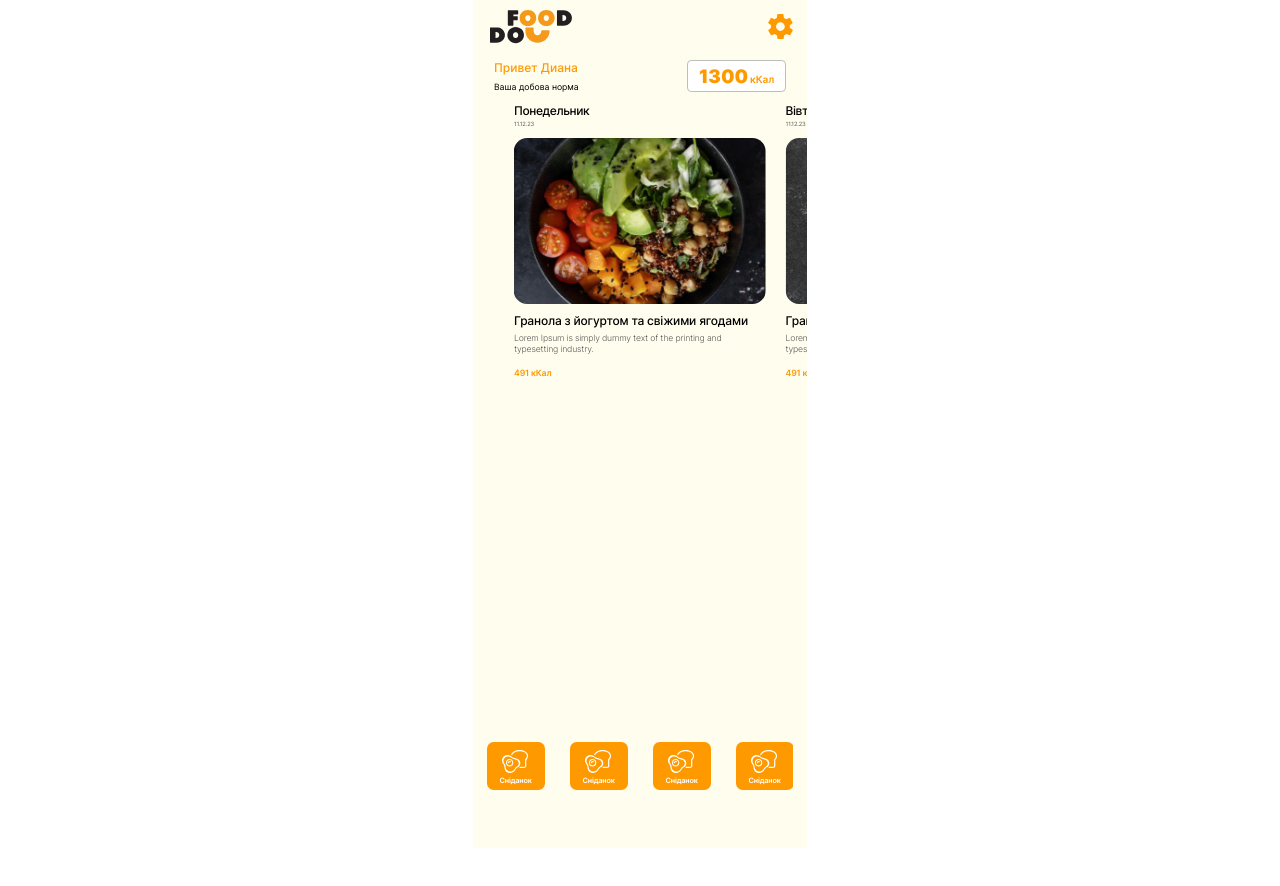
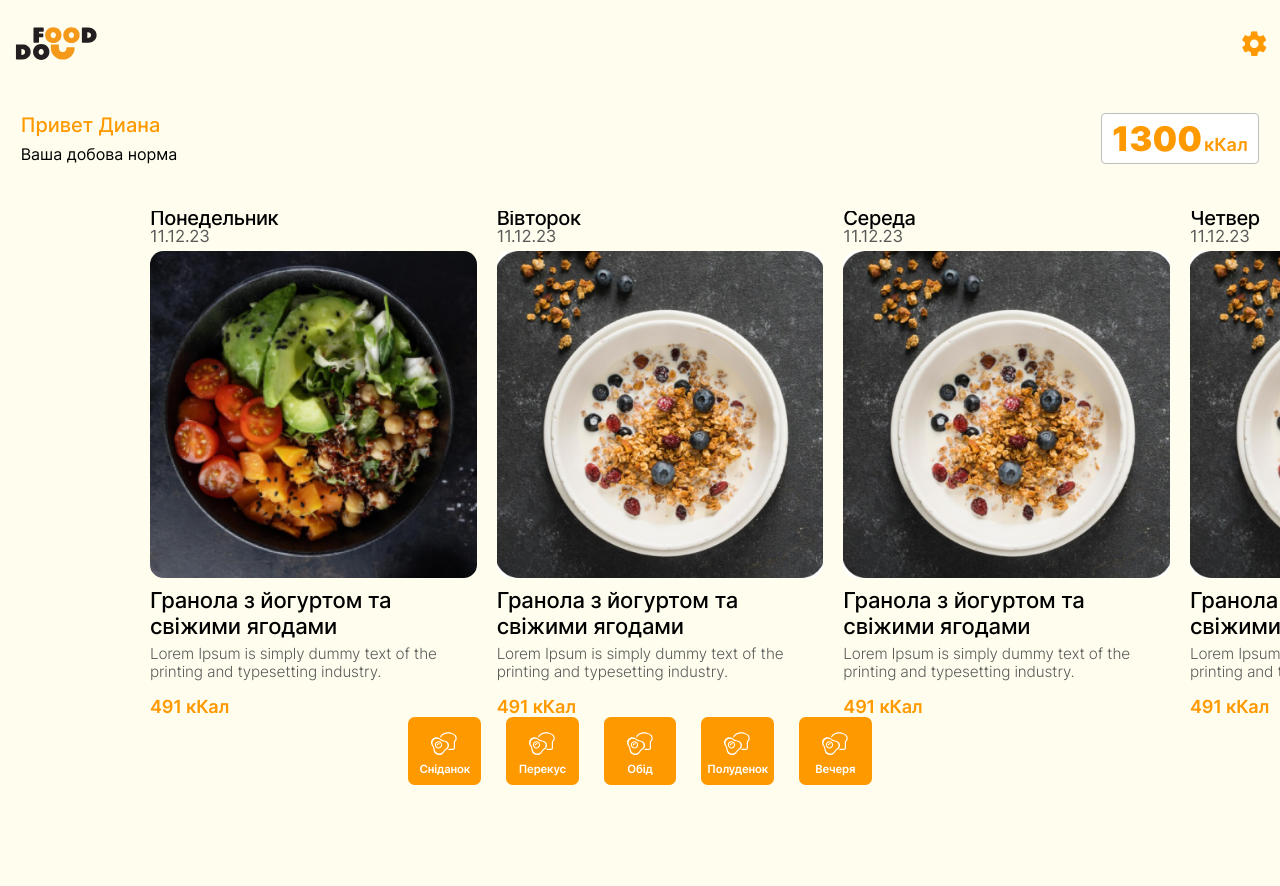
Before and after one commit to Romko04/food, a plain HTML site: page index.html in a window 1280 px wide. Before the commit the page ends 848 px from the top, so only its background shows below. Drawn offline with nearby package versions, Linux system fonts and the light colour scheme.

Commit message:
create a tablet

```diff
--- a/css/style.css
+++ b/css/style.css
@@ -645,17 +645,155 @@ letter-spacing: -0.0255rem;
 }
 
 
-/* @media (max-width: 21.4375rem) {
-    .daily__content{
-         flex-direction: column;
-         gap: 1.0625rem;
-     }
-     .daily__content-right{
-         width: 65%;
-         padding: 0.5rem 1rem;
-     }
+ @media (min-width: 768px) {
+    .wrapper{
+        max-width: 96rem;
+    }
+    .swiper-slide__img-link{
+        height: 49rem;
+    }
+    .swiper-slide{
+        width: 49rem!important;
+    }
+    .swiper__slide-nav{
+        width: 10.9rem!important;
+         height: 10.9rem!important;
+    }
+    .footer__navigation-list__item-link{
+        width: 10.9rem!important;
+         height: 10.9rem!important;
+    }
+    .footer__navigation-list__item{
+        padding: 2.2rem 0;
+    }
+    .header__icon{
+        width: 13rem;
+        height: 6rem;
+    }
+    .header__icon--settings{
+        width: 3.7rem;
+height: 3.8rem;
+    }
+    .nav__wrapper.nav--less .swiper-slide{
+        width: 10.9rem!important;
 
+    }
+    .swiper__icon{
+        /* margin-top: 2rem; */
+        width: 4rem;
+        height: 3.5rem;
+        margin-bottom: 1rem;
+    }
+    .footer__navigation-list__item-value{
+        font-size: 1.7rem;
+    }
+
+
+    .footer{
+        max-width: 100%;
+        display: flex;
+        justify-content: center;
+    }
+    .swiper__slide-nav:last-child{
+        margin-right: 0!important;
+    }
+    .daily__content-name{
+        font-size: 3rem;
+    }
+    .daily{
+        margin: 7.1rem 0;
+    }
+    .daily__content-value{
+        font-size: 2.4rem;
+    }
+    .daily__content-numb{
+        font-size: 5.1rem;
+    }
+    .daily__content-variable{
+        font-size: 2.7rem;
+    }
+    .swiper-slide__day{
+        font-size: 3rem;
+        margin-bottom: 1rem;
+    }
+    .swiper-slide__date{
+        font-size: 2.5rem;
+    }
+    .cases__slide-title{
+        font-size: 3.3rem;
+    }
+    .cases__slide-text{
+        font-size: 2.3rem;
+    }
+    .cases__slide-text__calories{
+        font-size: 2.7rem;
+    }
+    .foods{
+        padding-bottom: 22.5rem;
+    }
+    .main {
+        height: 100%;
+    }
+    .about{
+        max-width: 65rem;
+        margin: 0 auto;
+    }
+    .title{
+        font-size: 4.4rem;
+    }
+    .about__specs-list{
+        justify-content: flex-end;
+    }
+    .about__specs-list__item{
+        width: 12.8rem;
+        height: 12.8rem;
+    }
+    .about__specs-list__item{
+        justify-content: center;
+    }
+    .about__specs-list__item-value{
+        font-size: 1.6rem;
+    }
+    .about__specs-list__item-numb{
+        font-size: 2.7rem;
+    }
+    .about__specs-list__item-measure{
+font-size: 1.7rem;
+    }
+    .about__title{
+        font-size: 3.3rem;
+    }
+    .about__ingredients-list__item{
+        font-size: 2.4rem;
+    }
+    .about__prescription p{
+        font-size: 2.4rem;
+    }
    }
+   @media (min-width: 1000px) {
+    .wrapper{
+        max-width: 194rem;
+    }
+    .foods{
+        height: 100vh;
+    }
+    .about{
+        max-width: 90rem;
+    }
+    .background__img{
+        height: 96rem;
+    }
+    .main {
+        height: auto;
+    }
+    .container--single{
+        height: 100vh;
+    }
+    .header__content{
+        padding-top: 3.6rem;
+    }
+   }
+   /*
    @media (max-width: 25.9375rem) {
      .about__specs-list__item{
          padding: 0.575rem 0.89rem;
--- a/index.html
+++ b/index.html
@@ -42,7 +42,7 @@
                         </svg>
                     </a>
                     <a href="">
-                        <svg class="header__icon" xmlns="http://www.w3.org/2000/svg" width="25" height="25"
+                        <svg class="header__icon--settings" xmlns="http://www.w3.org/2000/svg" width="25" height="25"
                             viewBox="0 0 25 25" fill="none">
                             <g clip-path="url(#clip0_1221_135)">
                                 <path
@@ -259,10 +259,10 @@
                             <div class="swiper">
                                 <div class="nav__wrapper">
                                     <div class="swiper-wrapper">
-                                        <div class="swiper-slide">
+                                        <div class="swiper-slide swiper__slide-nav">
                                             <a class="footer__navigation-list__item-link" href="">
                                                 <li class="footer__navigation-list__item">
-                                                    <svg xmlns="http://www.w3.org/2000/svg" width="27" height="23"
+                                                    <svg class="swiper__icon" xmlns="http://www.w3.org/2000/svg" width="27" height="23"
                                                         viewBox="0 0 27 23" fill="none">
                                                         <path
                                                             d="M7.59672 15.329C6.13285 15.329 4.94743 14.141 4.94743 12.678C4.94743 11.2147 6.13285 10.0275 7.59672 10.0275C9.06058 10.0275 10.2468 11.2147 10.2468 12.678C10.2472 14.1406 9.06058 15.329 7.59672 15.329ZM7.59754 8.96021C5.54504 8.96021 3.88101 10.6257 3.88101 12.6776C3.88101 14.7302 5.54504 16.3945 7.59754 16.3945C9.65003 16.3945 11.3143 14.731 11.3143 12.6776C11.3143 10.6253 9.64958 8.96021 7.59754 8.96021Z"
@@ -283,10 +283,10 @@
                                                 </li>
                                             </a>
                                         </div>
-                                        <div class="swiper-slide">
+                                        <div class="swiper-slide swiper__slide-nav">
                                             <a class="footer__navigation-list__item-link" href="">
                                                 <li class="footer__navigation-list__item">
-                                                    <svg xmlns="http://www.w3.org/2000/svg" width="27" height="23"
+                                                    <svg class="swiper__icon" xmlns="http://www.w3.org/2000/svg" width="27" height="23"
                                                         viewBox="0 0 27 23" fill="none">
                                                         <path
                                                             d="M7.59672 15.329C6.13285 15.329 4.94743 14.141 4.94743 12.678C4.94743 11.2147 6.13285 10.0275 7.59672 10.0275C9.06058 10.0275 10.2468 11.2147 10.2468 12.678C10.2472 14.1406 9.06058 15.329 7.59672 15.329ZM7.59754 8.96021C5.54504 8.96021 3.88101 10.6257 3.88101 12.6776C3.88101 14.7302 5.54504 16.3945 7.59754 16.3945C9.65003 16.3945 11.3143 14.731 11.3143 12.6776C11.3143 10.6253 9.64958 8.96021 7.59754 8.96021Z"
@@ -302,15 +302,15 @@
                                                             fill="white" />
                                                     </svg>
                                                     <span class="footer__navigation-list__item-value">
-                                                        Сніданок
+                                                        Перекус
                                                     </span>
                                                 </li>
                                             </a>
                                         </div>
-                                        <div class="swiper-slide">
+                                        <div class="swiper-slide swiper__slide-nav">
                                             <a class="footer__navigation-list__item-link" href="">
                                                 <li class="footer__navigation-list__item">
-                                                    <svg xmlns="http://www.w3.org/2000/svg" width="27" height="23"
+                                                    <svg class="swiper__icon" xmlns="http://www.w3.org/2000/svg" width="27" height="23"
                                                         viewBox="0 0 27 23" fill="none">
                                                         <path
                                                             d="M7.59672 15.329C6.13285 15.329 4.94743 14.141 4.94743 12.678C4.94743 11.2147 6.13285 10.0275 7.59672 10.0275C9.06058 10.0275 10.2468 11.2147 10.2468 12.678C10.2472 14.1406 9.06058 15.329 7.59672 15.329ZM7.59754 8.96021C5.54504 8.96021 3.88101 10.6257 3.88101 12.6776C3.88101 14.7302 5.54504 16.3945 7.59754 16.3945C9.65003 16.3945 11.3143 14.731 11.3143 12.6776C11.3143 10.6253 9.64958 8.96021 7.59754 8.96021Z"
@@ -326,15 +326,15 @@
                                                             fill="white" />
                                                     </svg>
                                                     <span class="footer__navigation-list__item-value">
-                                                        Сніданок
+                                                        Обід
                                                     </span>
                                                 </li>
                                             </a>
                                         </div>
-                                        <div class="swiper-slide">
+                                        <div class="swiper-slide swiper__slide-nav">
                                             <a class="footer__navigation-list__item-link" href="">
                                                 <li class="footer__navigation-list__item">
-                                                    <svg xmlns="http://www.w3.org/2000/svg" width="27" height="23"
+                                                    <svg class="swiper__icon" xmlns="http://www.w3.org/2000/svg" width="27" height="23"
                                                         viewBox="0 0 27 23" fill="none">
                                                         <path
                                                             d="M7.59672 15.329C6.13285 15.329 4.94743 14.141 4.94743 12.678C4.94743 11.2147 6.13285 10.0275 7.59672 10.0275C9.06058 10.0275 10.2468 11.2147 10.2468 12.678C10.2472 14.1406 9.06058 15.329 7.59672 15.329ZM7.59754 8.96021C5.54504 8.96021 3.88101 10.6257 3.88101 12.6776C3.88101 14.7302 5.54504 16.3945 7.59754 16.3945C9.65003 16.3945 11.3143 14.731 11.3143 12.6776C11.3143 10.6253 9.64958 8.96021 7.59754 8.96021Z"
@@ -350,15 +350,15 @@
                                                             fill="white" />
                                                     </svg>
                                                     <span class="footer__navigation-list__item-value">
-                                                        Сніданок
+                                                        Полуденок
                                                     </span>
                                                 </li>
                                             </a>
                                         </div>
-                                        <div class="swiper-slide">
+                                        <div class="swiper-slide swiper__slide-nav">
                                             <a class="footer__navigation-list__item-link" href="">
                                                 <li class="footer__navigation-list__item">
-                                                    <svg xmlns="http://www.w3.org/2000/svg" width="27" height="23"
+                                                    <svg class="swiper__icon" xmlns="http://www.w3.org/2000/svg" width="27" height="23"
                                                         viewBox="0 0 27 23" fill="none">
                                                         <path
                                                             d="M7.59672 15.329C6.13285 15.329 4.94743 14.141 4.94743 12.678C4.94743 11.2147 6.13285 10.0275 7.59672 10.0275C9.06058 10.0275 10.2468 11.2147 10.2468 12.678C10.2472 14.1406 9.06058 15.329 7.59672 15.329ZM7.59754 8.96021C5.54504 8.96021 3.88101 10.6257 3.88101 12.6776C3.88101 14.7302 5.54504 16.3945 7.59754 16.3945C9.65003 16.3945 11.3143 14.731 11.3143 12.6776C11.3143 10.6253 9.64958 8.96021 7.59754 8.96021Z"
@@ -374,12 +374,11 @@
                                                             fill="white" />
                                                     </svg>
                                                     <span class="footer__navigation-list__item-value">
-                                                        Сніданок
+                                                        Вечеря
                                                     </span>
                                                 </li>
                                             </a>
                                         </div>
-
                                     </div>
                                 </div>
                             </div>
--- a/js/script.js
+++ b/js/script.js
@@ -13,6 +13,14 @@ document.addEventListener('DOMContentLoaded', function () {
 
     let swiper = new Swiper('.foods__wrapper', {
         slidesPerView: 1.3,
+        breakpoints: {
+            500: {
+                slidesPerView: 1.5
+            },
+            1240: {
+                slidesPerView: 1.3
+            }
+        },
         spaceBetween: 20,
         centeredSlides: true,
     });
@@ -20,13 +28,16 @@ document.addEventListener('DOMContentLoaded', function () {
     let today = new Date().getDay();
 
     swiper.slideTo(today - 1, 1000, true);
-
+    console.log(number);
     let swiperNav = new Swiper('.nav__wrapper', {
         slidesPerView: 3,
         spaceBetween: 25,
         breakpoints: {
             356: {
                 slidesPerView: number
+            },
+            500: {
+                slidesPerView: 5
             }
         }
     });
```
